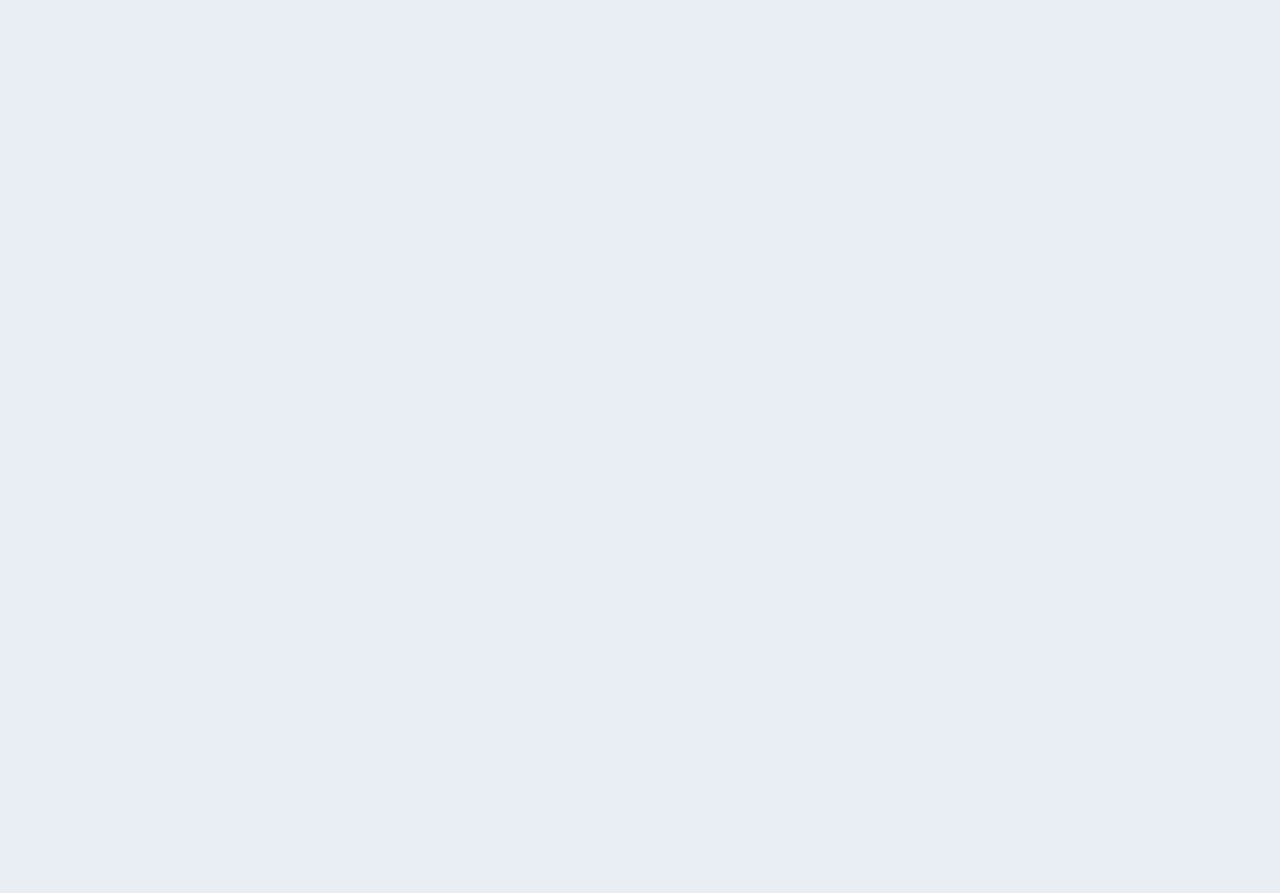
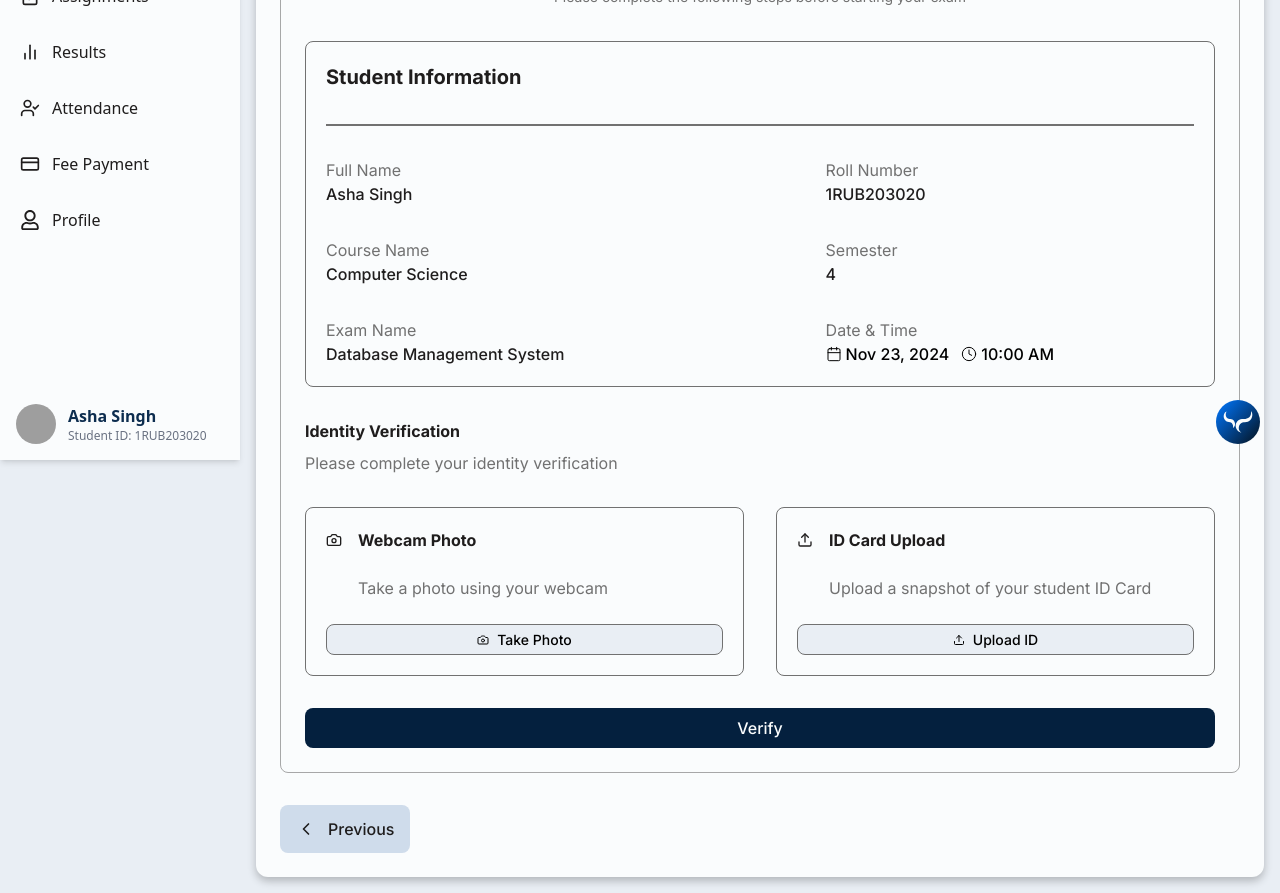
Before and after one commit to Aristiec/SMSfrontend, a React (Vite) app in the folder frontend/: page /student/review in a window 1280 px wide. Before the commit this address had no page. Shown: the part 340-1233 px from the top of the page. Before the commit the page ends 800 px from the top, so only its background shows below. Built offline with nearby package versions, Linux system fonts and the light colour scheme; grey boxes are pictures that could not be loaded; a web font is replaced by a local one.

Commit message:
added review page

```diff
--- a/frontend/src/components/student/Exam/Online/PreExamSet.jsx
+++ b/frontend/src/components/student/Exam/Online/preExam/Instructions.jsx
@@ -1,5 +1,7 @@
 import React from 'react';
 import { CheckCircle, Clock, Shield, ChevronLeft  } from 'lucide-react';
+import { useNavigate } from "react-router-dom";
+
 
 const instructionCards = [
   {
@@ -41,7 +43,8 @@ const instructionCards = [
   },
 ];
 
-const PreExamSet = () => {
+const Instructions = () => {
+  const navigate = useNavigate();
   return (
     <div className="min-h-screen rounded-[12px] p-6 bg-[#FAFCFD] shadow-[0px_4px_8px_0px_rgba(0,0,0,0.24)] gap-8 flex flex-col items-center justify-start mx-auto">
 
@@ -147,7 +150,7 @@ const PreExamSet = () => {
   </div>
 </div>
       <div className="flex items-center bg-[#04203E] rounded-[8px] px-4 py-3 cursor-pointer">
-        <div className="text-[#FAFCFD] font-medium text-[16px] leading-[24px]">
+        <div onClick={()=> navigate("/student/systemCheck")} className="text-[#FAFCFD] font-medium text-[16px] leading-[24px]">
           I Understand, Continue to System Check
         </div>
       </div>
@@ -157,4 +160,4 @@ const PreExamSet = () => {
   );
 };
 
-export default PreExamSet;
+export default Instructions;
--- /dev/null
+++ b/frontend/src/components/student/Exam/Online/preExam/Review.jsx
@@ -0,0 +1,175 @@
+import React from 'react';
+import { Calendar, Clock, Camera, Upload, ChevronLeft  } from 'lucide-react';
+import Header from './Header';
+import Stage from './Stage';
+import { useNavigate } from "react-router-dom";
+
+const cardData = [
+  {
+    title: 'Webcam Photo',
+    description: 'Take a photo using your webcam',
+    buttonLabel: 'Take Photo',
+    icon: <Camera size={16} strokeWidth={2} />,
+    btnIcon: <Camera size={12} strokeWidth={2} />,
+  },
+  {
+    title: 'ID Card Upload',
+    description: 'Upload a snapshot of your student ID Card',
+    buttonLabel: 'Upload ID',
+    icon: <Upload size={16} strokeWidth={2} />,
+    btnIcon: <Upload size={12} strokeWidth={2} />,
+  },
+];
+
+const Review = () => {
+  const navigate = useNavigate();
+  return (
+    <div
+      style={{ boxShadow: '0px 4px 8px 0px #0000003D' }}
+      className="flex flex-col gap-8 p-6 rounded-[12px] bg-[#FAFCFD]"
+    >
+      {/* Header */}
+      <div className="flex gap-12 flex-col w-full items-center justify-center">
+        <div className="flex flex-col gap-12 w-[70%]">
+          <Header />
+          <Stage currentStage={3} />
+        </div>
+      </div>
+      <div className="flex flex-col gap-8 p-6 border border-[#71717199] rounded-[8px] w-full">
+
+        <div className="flex flex-col gap-2">
+          <p className="font-[Inter] font-[700] text-[16px] leading-6 flex justify-center items-center text-[#1F1D1D]">
+            Identity Verification
+          </p>
+          <p className="font-[Inter] font-[400] text-[14px] leading-6 text-[#717171] flex justify-center items-center">
+            Please complete the following steps before starting your exam
+          </p>
+        </div>
+
+
+        <div className="flex flex-col gap-[32px] border border-[#717171] rounded-[8px] p-5 font-[Inter]">
+          <div className="text-[#1F1D1D] font-bold text-[20px] leading-[30px]">
+            Student Information
+          </div>
+
+          <div className="w-full h-[1px] bg-[#FAFCFD] border border-[#717171]"></div>
+
+          <div className="flex w-full justify-between">
+            {/* Left */}
+            <div className="flex flex-col gap-8">
+              <div>
+                <p className="text-[#717171] text-[16px] leading-[24px]">Full Name</p>
+                <p className="text-[#1F1D1D] text-[16px] font-medium leading-[24px]">
+                  Asha Singh
+                </p>
+              </div>
+              <div>
+                <p className="text-[#717171] text-[16px] leading-[24px]">Course Name</p>
+                <p className="text-[#1F1D1D] text-[16px] font-medium leading-[24px]">
+                  Computer Science
+                </p>
+              </div>
+              <div>
+                <p className="text-[#717171] text-[16px] leading-[24px]">Exam Name</p>
+                <p className="text-[#1F1D1D] text-[16px] font-medium leading-[24px]">
+                  Database Management System
+                </p>
+              </div>
+            </div>
+
+            {/* Right */}
+            <div className="flex flex-col gap-8 mr-35">
+              <div>
+                <p className="text-[#717171] text-[16px] leading-[24px]">Roll Number</p>
+                <p className="text-[#1F1D1D] text-[16px] font-medium leading-[24px]">
+                  1RUB203020
+                </p>
+              </div>
+              <div>
+                <p className="text-[#717171] text-[16px] leading-[24px]">Semester</p>
+                <p className="text-[#1F1D1D] text-[16px] font-medium leading-[24px]">4</p>
+              </div>
+              <div>
+                <p className="text-[#717171] text-[16px] leading-[24px]">Date & Time</p>
+                <div className="flex gap-3 items-center">
+                  <div className="flex gap-1 items-center">
+                    <Calendar size={16} strokeWidth={1.5} />
+                    <span className='text-[16px] font-medium leading-[24px]'>Nov 23, 2024</span>
+                  </div>
+                  <div className="flex gap-1 items-center">
+                    <Clock size={16} strokeWidth={1.5} />
+                    <span className='text-[16px] font-medium leading-[24px]'>10:00 AM</span>
+                  </div>
+                </div>
+              </div>
+            </div>
+          </div>
+        </div>
+
+
+        <div className="flex flex-col gap-[32px] font-[Inter]">
+          <div className="flex flex-col gap-[8px]">
+            <p className="text-[#1F1D1D] font-bold text-[16px] leading-[24px]">
+              Identity Verification
+            </p>
+            <p className="text-[#717171] font-normal text-[16px] leading-[24px]">
+              Please complete your identity verification
+            </p>
+          </div>
+
+          <div className="flex justify-between gap-8">
+            {cardData.map((item, index) => (
+              <div
+                key={index}
+                className="flex flex-col gap-6 border border-[#717171] rounded-[8px] p-5 w-1/2"
+              >
+
+                <div className="flex gap-4 items-center text-[#1F1D1D]">
+                  {item.icon}
+                  <p className="text-[#1F1D1D] font-bold text-[16px] leading-[24px]">
+                    {item.title}
+                  </p>
+                </div>
+
+
+                <p className="text-[#717171] text-[16px] pl-8 leading-[24px]">
+                  {item.description}
+                </p>
+
+
+                <label className="flex items-center justify-center gap-2 px-24 py-1 border border-[#717171] rounded-[8px] bg-[#E9EEF4] cursor-pointer">
+                  <input type="file" className="hidden " />
+                  {item.btnIcon}
+                  <p className="text-[14px] font-medium leading-[21px] ">
+                    {item.buttonLabel}
+                  </p>
+                </label>
+              </div>
+            ))}
+          </div>
+
+          <div className="flex justify-center">
+            <button className="bg-[#04203E] text-[#FAFCFD] w-full px-8 py-2 rounded-[8px] font-medium text-[16px]">
+              Verify
+            </button>
+          </div>
+        </div>
+      </div>
+
+      {/* Previous Button  */}
+      <div>
+        <button
+          onClick={()=> navigate("/student/systemCheck")}
+          className="py-3 px-4 rounded-[8px] bg-[#CFDCEB] flex items-center gap-3"
+        >
+          <ChevronLeft size={20} color="#1F1D1D" />
+          <p className="font-medium text-[16px] leading-6 tracking-normal font-[Inter] text-[#1F1D1D]">
+            Previous
+          </p>
+        </button>
+      </div>
+    </div>
+  );
+};
+
+export default Review;
--- a/frontend/src/components/student/Exam/Online/preExam/PreExam2.jsx
+++ b/frontend/src/components/student/Exam/Online/preExam/SystemCheck.jsx
@@ -1,6 +1,7 @@
 import React, { useState } from "react";
 import Header from "./Header";
 import Stage from "./Stage";
+import { useNavigate } from "react-router-dom";
 
 import {
   Monitor,
@@ -31,7 +32,7 @@ const checks = [
   {
     title: "Microphone Access",
     subText: "Testing audio input",
-    status: "fail",
+    status: "pass",
     icon: Mic,
   },
   {
@@ -43,11 +44,12 @@ const checks = [
   {
     title: "Security Setup",
     subText: "Configuring secure environment",
-    status: "loading",
+    status: "pass",
     icon: Shield,
   },
 ];
-const PreExam2 = () => {
+const SystemCheck = () => {
+  const navigate = useNavigate();
   const hasLoadingOrFail = checks.some(
     (check) => check.status === "loading" || check.status === "fail"
   );
@@ -125,13 +127,13 @@ const PreExam2 = () => {
       )}
 
       <div className="flex justify-between pb-6">
-        <button className="py-3 px-4 rounded-[8px] bg-[#CFDCEB] flex items-center gap-3 ">
+        <button  onClick={() => navigate("/student/instructions")} className="py-3 px-4 rounded-[8px] bg-[#CFDCEB] flex items-center gap-3 ">
           <ChevronLeft size={20} color="#1F1D1D" />
           <p className="font-medium text-[16px] leading-6 tracking-normal font-[Inter] text-[#1F1D1D]">
             Previous
           </p>
         </button>
-        <button
+        <button onClick={() => navigate("/student/review")}
           disabled={hasLoadingOrFail}
           className={`py-3 px-4 rounded-[8px] flex items-center gap-3 ${
             hasLoadingOrFail
@@ -157,4 +159,4 @@ const PreExam2 = () => {
   );
 };
 
-export default PreExam2;
+export default SystemCheck;
--- a/frontend/src/routes/StudentRoutes.jsx
+++ b/frontend/src/routes/StudentRoutes.jsx
@@ -18,8 +18,9 @@ import ChatWidget from "../components/student/AI/Document/DocumentAssistant.jsx"
 import RecheckRequestStatus from "../components/student/RecheckRequestStatus.jsx";
 import Transport from "../pages/student/Transport.jsx";
 import TransportMap from "../components/student/TransportMap.jsx";
-import PreExamSet from "../components/student/Exam/Online/PreExamSet.jsx";
-import PreExam2 from "../components/student/Exam/Online/preExam/PreExam2.jsx";
+import Instructions from "../components/student/Exam/Online/preExam/Instructions.jsx";
+import SystemCheck from "../components/student/Exam/Online/preExam/SystemCheck.jsx";
+import Review from "../components/student/Exam/Online/preExam/Review.jsx";
 const StudentRoutes = () => (
   <Route path="/student" element={<StudentLayout />}>
     <Route path="" element={<StudentDashboard />} />
@@ -42,8 +43,10 @@ const StudentRoutes = () => (
     <Route path="support" element={<Support />} />
     <Route path="transport" element={<Transport />} />
     <Route path="transport/map" element={<TransportMap />} />
-     <Route path="preexam" element={<PreExamSet />} />
-    <Route path="preExam" element={<PreExam2 />} />
+     <Route path="instructions" element={<Instructions />} />
+    <Route path="systemCheck" element={<SystemCheck />} />
+    <Route path="review" element={<Review/>} />
+
   </Route>
 );
 
```
